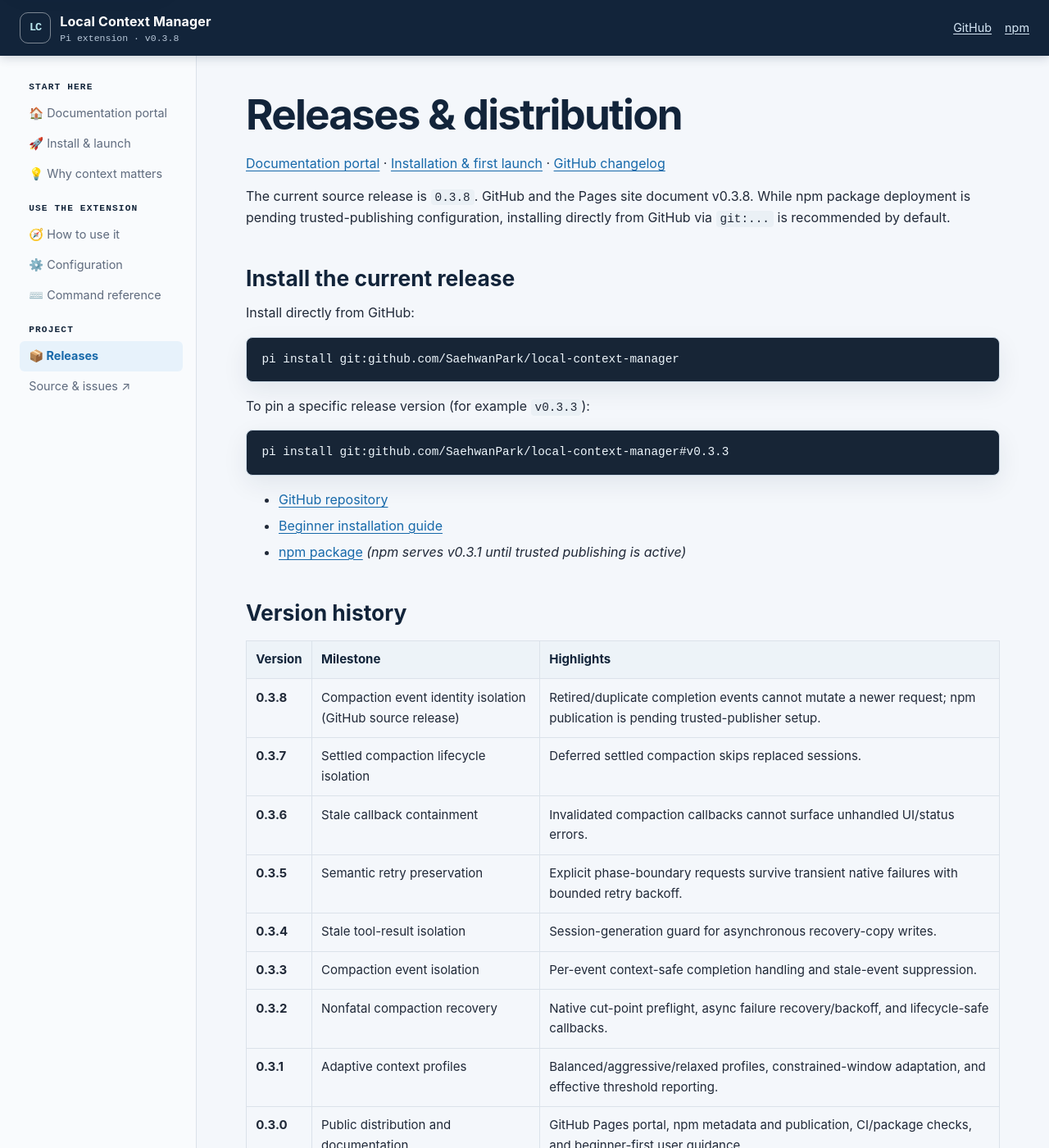
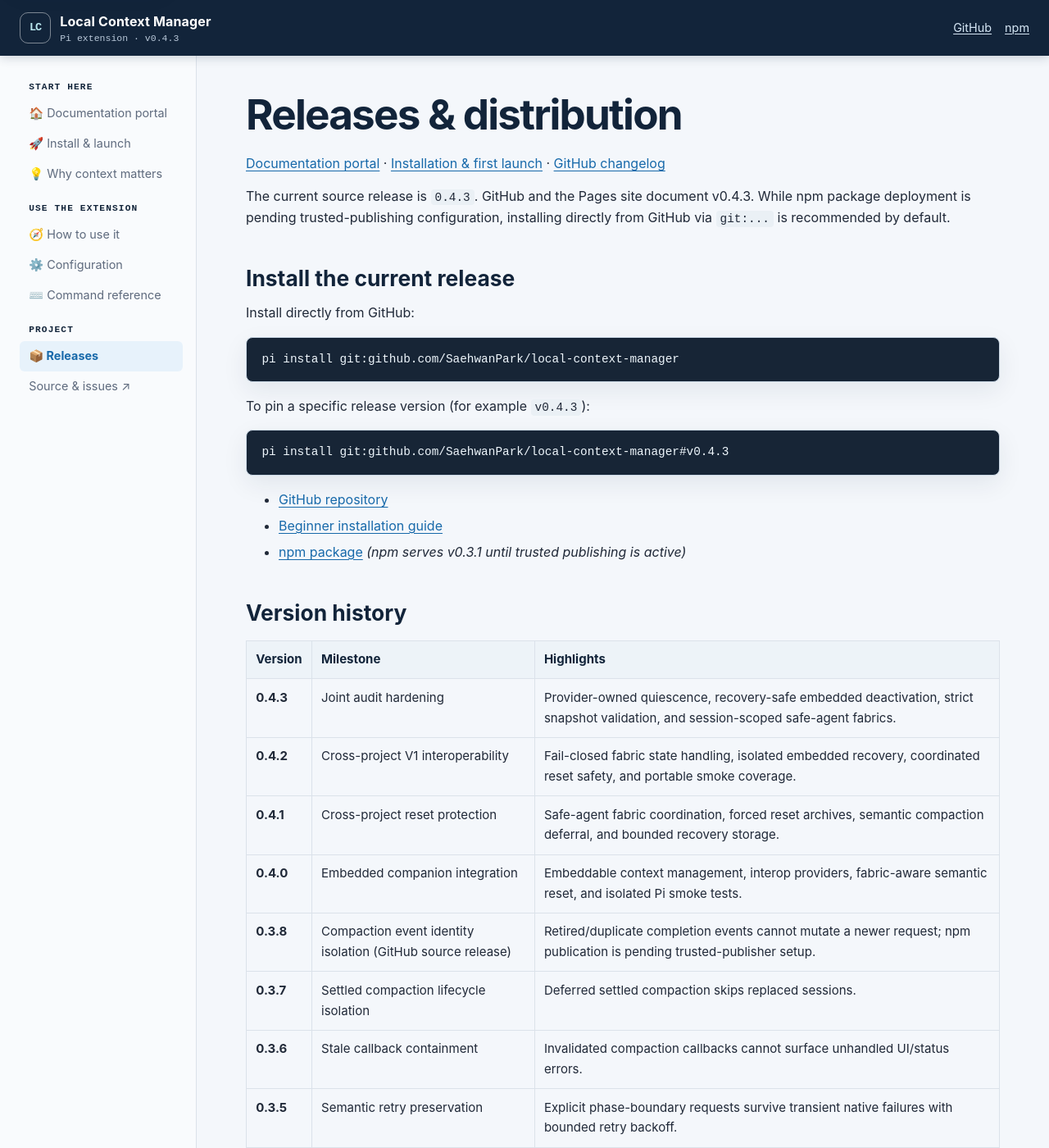
Before and after one commit to SaehwanPark/local-context-manager, a Jekyll site: the page built from docs/reference/releases.md, in a window 1280 px wide and 1400 px high. Shown: the whole window at 82% size. Built offline with Jekyll 4.4.1, drawn with Linux system fonts in a browser that asks for light colours.

Commit message:
release: prepare v0.4.3

````diff
--- a/docs/_config.yml
+++ b/docs/_config.yml
@@ -1,7 +1,7 @@
 title: "Local Context Manager"
 tagline: "Keep long Pi sessions usable"
 description: "Beginner-friendly guides for local-context-manager, a Pi extension for cache-friendly context control in long-running sessions."
-version: "0.3.8"
+version: "0.4.3"
 baseurl: "/local-context-manager"
 url: "https://saehwanpark.github.io"
 markdown: kramdown
--- a/docs/reference/releases.md
+++ b/docs/reference/releases.md
@@ -7,7 +7,7 @@ description: Release history and installation links for local-context-manager.
 
 [Documentation portal]({{ '/' | relative_url }}) · [Installation & first launch]({{ '/guides/installation.html' | relative_url }}) · [GitHub changelog](https://github.com/SaehwanPark/local-context-manager/blob/main/CHANGELOG.md)
 
-The current source release is **`{{ site.version }}`**. GitHub and the Pages site document v0.3.8. While npm package deployment is pending trusted-publishing configuration, installing directly from GitHub via `git:...` is recommended by default.
+The current source release is **`{{ site.version }}`**. GitHub and the Pages site document v0.4.3. While npm package deployment is pending trusted-publishing configuration, installing directly from GitHub via `git:...` is recommended by default.
 
 ## Install the current release
 
@@ -17,10 +17,10 @@ Install directly from GitHub:
 pi install git:github.com/SaehwanPark/local-context-manager
 ```
 
-To pin a specific release version (for example `v0.3.3`):
+To pin a specific release version (for example `v0.4.3`):
 
 ```bash
-pi install git:github.com/SaehwanPark/local-context-manager#v0.3.3
+pi install git:github.com/SaehwanPark/local-context-manager#v0.4.3
 ```
 
 - [GitHub repository](https://github.com/SaehwanPark/local-context-manager)
@@ -31,6 +31,10 @@ pi install git:github.com/SaehwanPark/local-context-manager#v0.3.3
 
 | Version | Milestone | Highlights |
 | --- | --- | --- |
+| **0.4.3** | Joint audit hardening | Provider-owned quiescence, recovery-safe embedded deactivation, strict snapshot validation, and session-scoped safe-agent fabrics. |
+| **0.4.2** | Cross-project V1 interoperability | Fail-closed fabric state handling, isolated embedded recovery, coordinated reset safety, and portable smoke coverage. |
+| **0.4.1** | Cross-project reset protection | Safe-agent fabric coordination, forced reset archives, semantic compaction deferral, and bounded recovery storage. |
+| **0.4.0** | Embedded companion integration | Embeddable context management, interop providers, fabric-aware semantic reset, and isolated Pi smoke tests. |
 | **0.3.8** | Compaction event identity isolation (GitHub source release) | Retired/duplicate completion events cannot mutate a newer request; npm publication is pending trusted-publisher setup. |
 | **0.3.7** | Settled compaction lifecycle isolation | Deferred settled compaction skips replaced sessions. |
 | **0.3.6** | Stale callback containment | Invalidated compaction callbacks cannot surface unhandled UI/status errors. |
--- a/package.json
+++ b/package.json
@@ -1,6 +1,6 @@
 {
   "name": "local-context-manager",
-  "version": "0.4.2",
+  "version": "0.4.3",
   "description": "A Pi extension for cache-friendly context control in long-running local-LLM workflows",
   "type": "module",
   "keywords": ["pi-package", "pi-extension", "local-llm", "context-management"],
````
Also changed, not shown: docs/guides/installation.md (+3 -3 lines), docs/index.md (+1 -1 lines), CHANGELOG.md, README.md, 1 other file.
